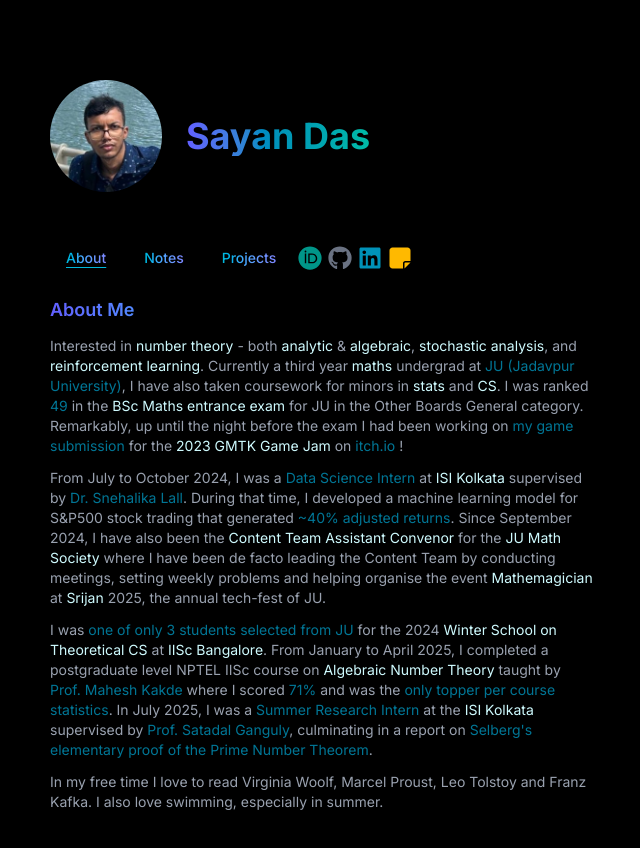
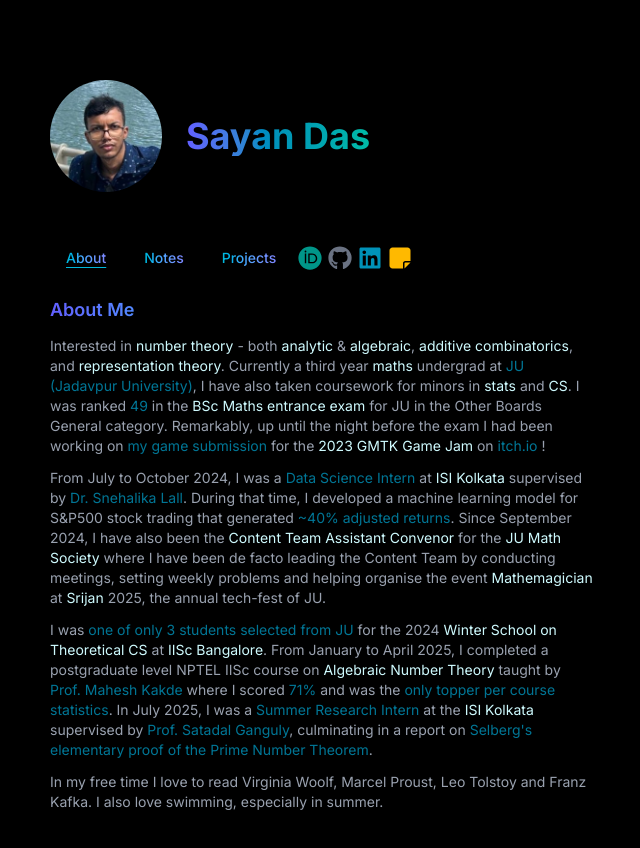
Before and after one commit to sayan1729/sayan1729.github.io, a Next.js app: page / in a window 1280 px wide. Shown: the top 848 px of the page, without its empty margins (318-958 px from the left). Built offline with nearby package versions, Linux system fonts and the light colour scheme.

Commit message:
Minor tweaks

```diff
--- a/app/page.tsx
+++ b/app/page.tsx
@@ -150,7 +150,7 @@ export default function Home() {
             >
               <h2 className="text-lg font-semibold bg-gradient-to-r from-indigo-500 via-cyan-400 to-indigo-600 bg-clip-text text-transparent">About Me</h2>
               <p className="text-gray-400 text-sm max-w-2xl">
-                Interested in <span className="text-cyan-100">number theory</span> - both <span className="text-cyan-100">analytic</span> & <span className="text-cyan-100">algebraic</span>, <span className="text-cyan-100">stochastic analysis</span>, and <span className="text-cyan-100">reinforcement learning</span>. Currently a third year <span className="text-cyan-100">maths</span> undergrad at <Link href="https://jadavpuruniversity.in/" className="text-cyan-700 hover:text-cyan-200 hover:underline transition-colors"> JU (Jadavpur University)</Link>, I have also taken coursework for minors in <span className="text-cyan-100">stats</span> and <span className="text-cyan-100">CS</span>. I was ranked <Link href="https://jadavpuruniversity.in/storage/2023/07/BSc_Maths.pdf" className="text-cyan-700 hover:text-cyan-200 hover:underline transition-colors">49</Link> in the <span className="text-cyan-100">BSc Maths entrance exam</span> for JU in the Other Boards General category. Remarkably, up until the night before the exam I had been working on <Link href="https://carlmariamikage.itch.io/gestalt" className="text-cyan-700 hover:text-cyan-200 hover:underline transition-colors">my game submission</Link> for the <span className="text-cyan-100">2023 GMTK Game Jam</span> on <Link href="https://itch.io/jam/gmtk-2023" className="text-cyan-700 hover:text-cyan-200 hover:underline transition-colors">itch.io</Link> !
+                Interested in <span className="text-cyan-100">number theory</span> - both <span className="text-cyan-100">analytic</span> & <span className="text-cyan-100">algebraic</span>, <span className="text-cyan-100">additive combinatorics</span>, and <span className="text-cyan-100">representation theory</span>. Currently a third year <span className="text-cyan-100">maths</span> undergrad at <Link href="https://jadavpuruniversity.in/" className="text-cyan-700 hover:text-cyan-200 hover:underline transition-colors"> JU (Jadavpur University)</Link>, I have also taken coursework for minors in <span className="text-cyan-100">stats</span> and <span className="text-cyan-100">CS</span>. I was ranked <Link href="https://jadavpuruniversity.in/storage/2023/07/BSc_Maths.pdf" className="text-cyan-700 hover:text-cyan-200 hover:underline transition-colors">49</Link> in the <span className="text-cyan-100">BSc Maths entrance exam</span> for JU in the Other Boards General category. Remarkably, up until the night before the exam I had been working on <Link href="https://carlmariamikage.itch.io/gestalt" className="text-cyan-700 hover:text-cyan-200 hover:underline transition-colors">my game submission</Link> for the <span className="text-cyan-100">2023 GMTK Game Jam</span> on <Link href="https://itch.io/jam/gmtk-2023" className="text-cyan-700 hover:text-cyan-200 hover:underline transition-colors">itch.io</Link> !
               </p>
               <p className="text-gray-400 text-sm max-w-2xl">
                 From July to October 2024, I was a <Link href="../isiml24/cert.pdf" className="text-cyan-700 hover:text-cyan-200 hover:underline transition-colors">Data Science Intern</Link> at <span className="text-cyan-100">ISI Kolkata</span> supervised by <Link href="https://snehalikalall.github.io/" className="text-cyan-700 hover:text-cyan-200 hover:underline transition-colors">Dr. Snehalika Lall</Link>. During that time, I developed a machine learning model for S&P500 stock trading that generated <Link href="../isiml24/report.pdf" className="text-cyan-700 hover:text-cyan-200 hover:underline transition-colors">~40% adjusted returns</Link>. Since September 2024, I have also been the <span className="text-cyan-100">Content Team Assistant Convenor</span> for the <span className="text-cyan-100">JU Math Society</span> where I have been de facto leading the Content Team by conducting meetings, setting weekly problems and helping organise the event <span className="text-cyan-100">Mathemagician</span> at <span className="text-cyan-100">Srijan</span> 2025, the annual tech-fest of JU.
```
